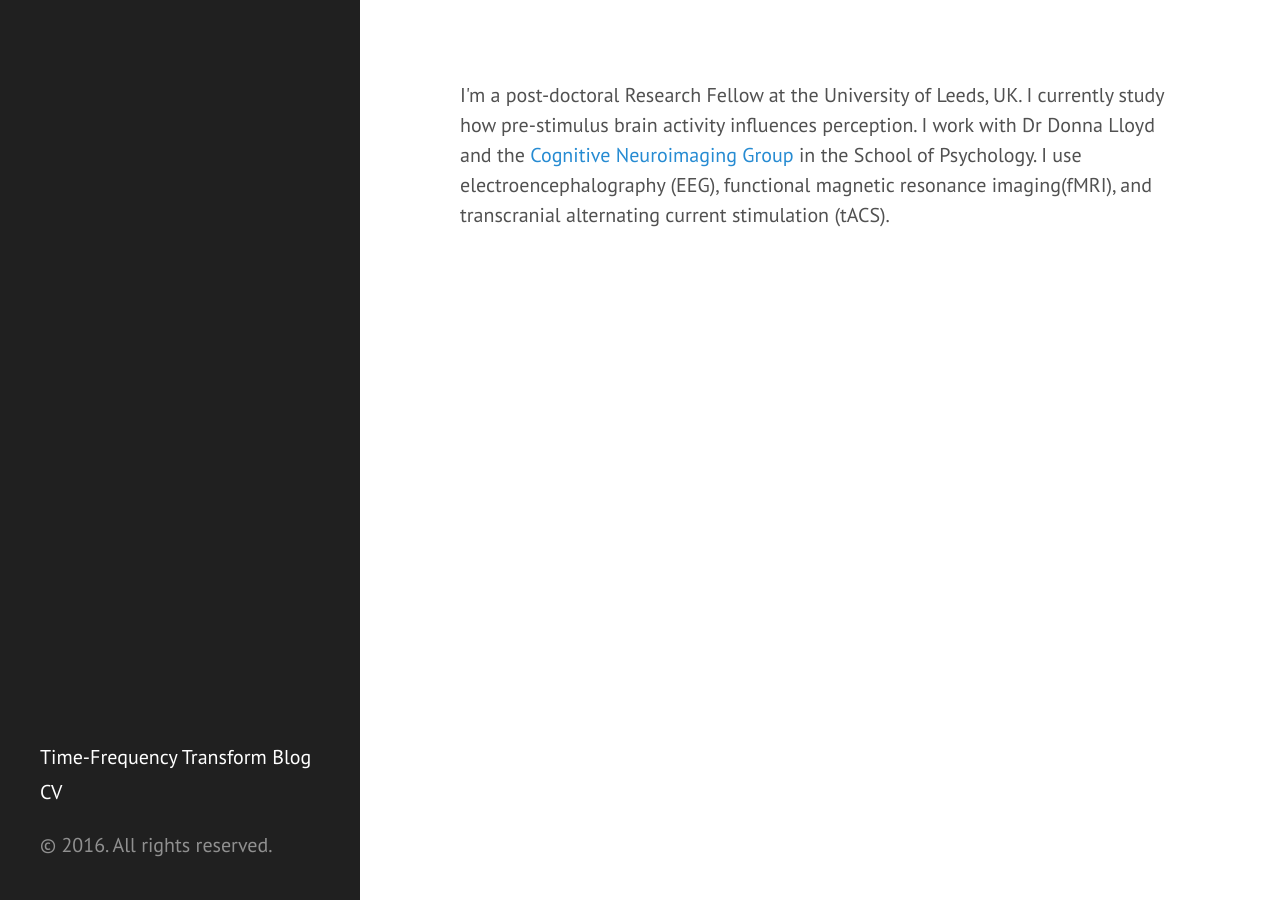
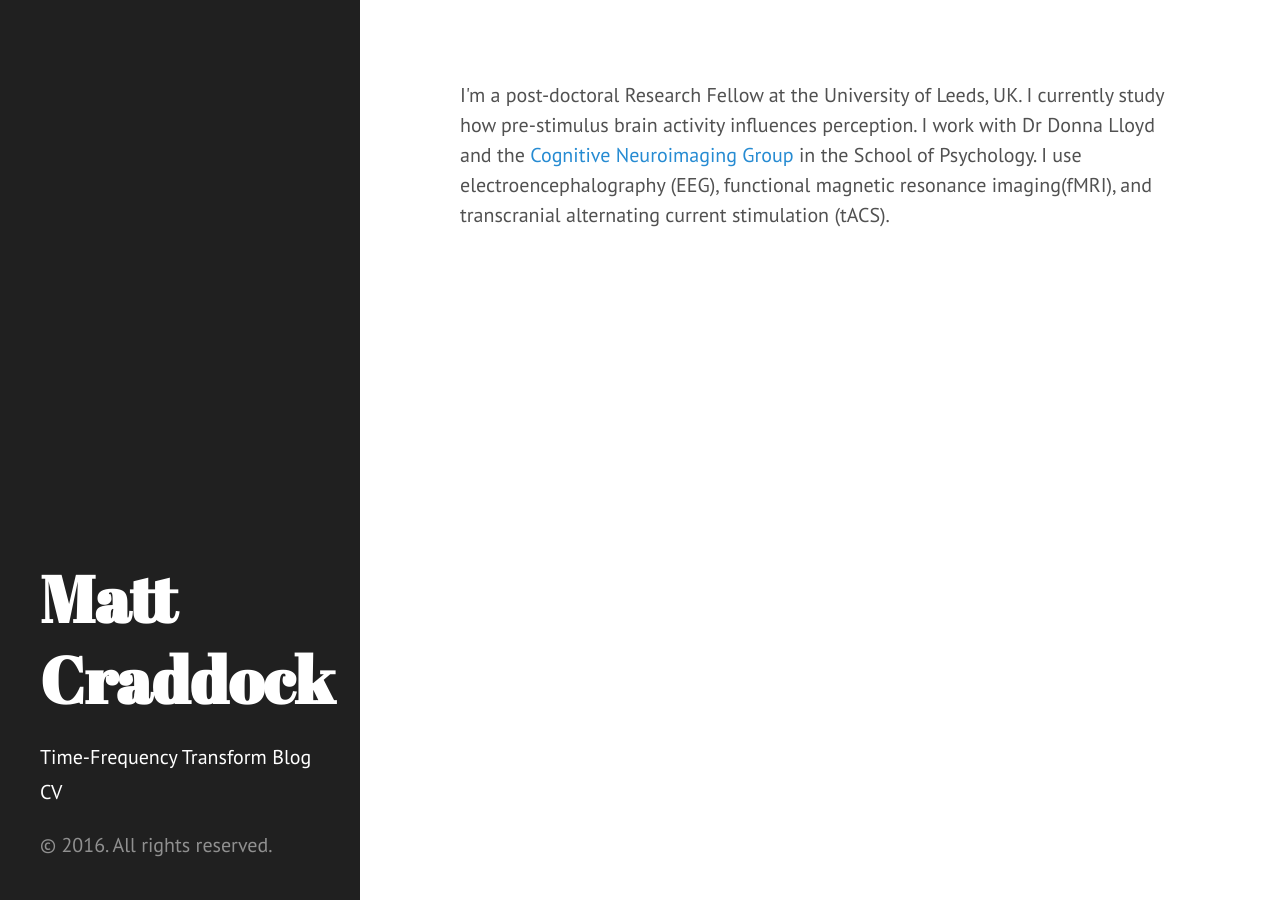
Before and after one commit to craddm/craddm.github.io_old, a Jekyll site: the page built from index.html, in a window 1280 px wide. Built offline with Jekyll 4.4.1, drawn with Linux system fonts in a browser that asks for light colours.

Commit message:
More Hyde

```diff
--- /dev/null
+++ b/CNAME
@@ -0,0 +1 @@
+craddm.github.io
--- a/_config.yml
+++ b/_config.yml
@@ -1,5 +1,5 @@
 #Jekyll configuration
-name: Matt Craddock
+name: 'Matt Craddock'
 kramdown:
     # Use GitHub flavored markdown, including triple backtick fenced code blocks
     input: GFM
@@ -8,3 +8,5 @@ url: "https://craddm.github.io"
 highlighter: rouge
 baseurl: ""
 baseurlknitr: "/"
+
+title: "Matt Craddock"
```
Also changed, not shown: LICENSE.md (added).
